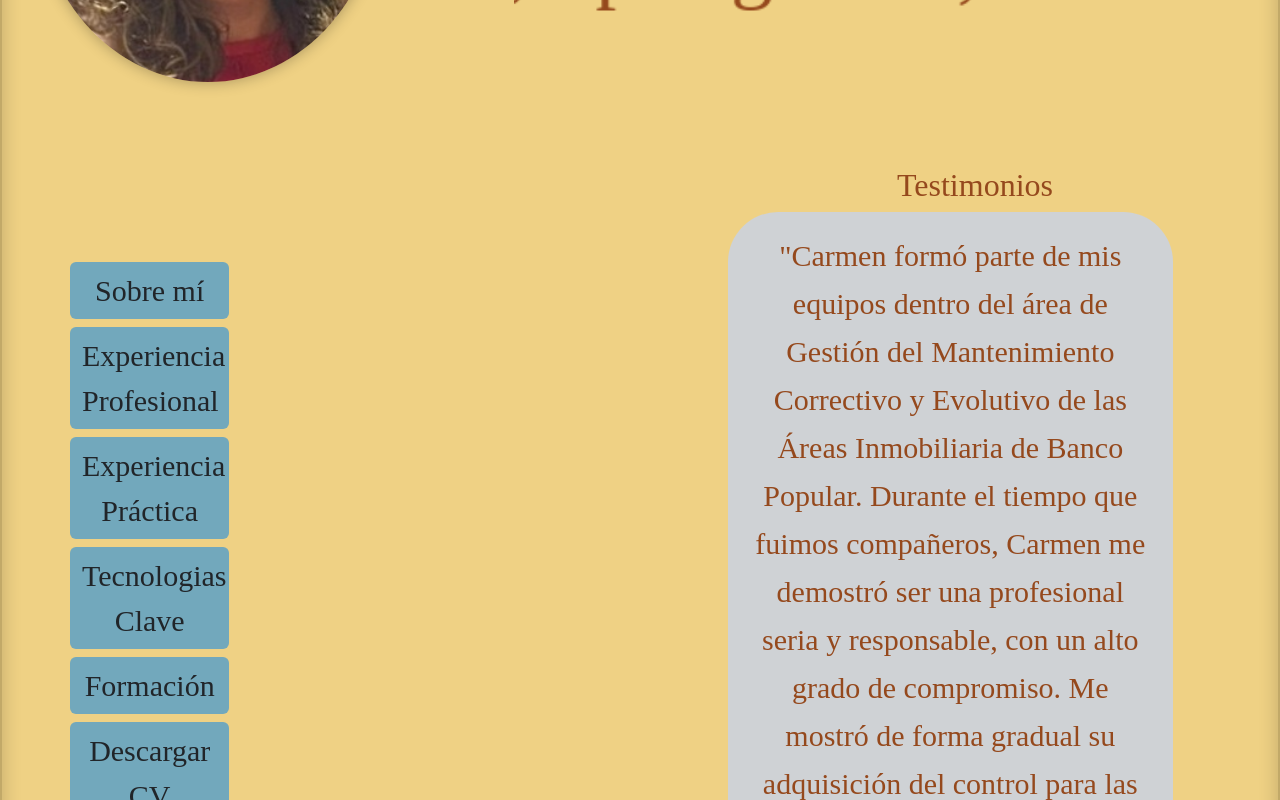
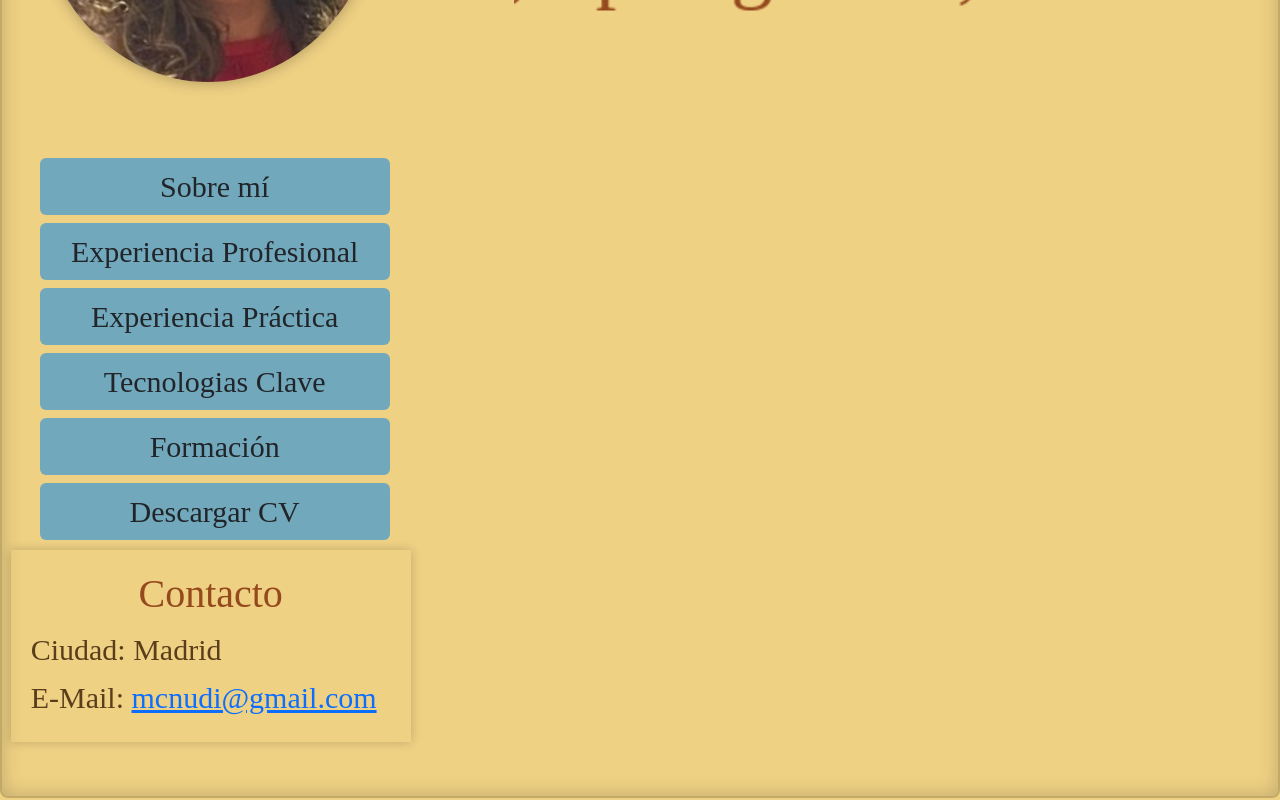
Before and after one commit to mcnudi/portafolio, an Angular app: page /home in a window 1280 px wide. Shown: the part 340-1140 px from the top of the page. Built offline with nearby package versions, Linux system fonts and the light colour scheme.

Commit message:
arreglo parte izquierda

```diff
--- a/src/app/app.component.css
+++ b/src/app/app.component.css
@@ -0,0 +1,7 @@
+.col-sm-4 {
+  padding-left: 0;
+  margin-left: 0;
+  padding-right: 0;
+  margin-right: 0;
+
+}
--- a/src/app/app.component.html
+++ b/src/app/app.component.html
@@ -1,13 +1,11 @@
-<header class="d-flex w-100 pb-5">
+<header class="d-flex w-100 pb-3">
    <app-cabecera class="w-100"></app-cabecera>
 </header>
 <main>
-  <div class="row h-100 w-100">
-    <div class="col w-20">
-      <app-parte-izquierda></app-parte-izquierda>
-    </div>
-    <div class="col w-80">
-      <router-outlet></router-outlet>
-    </div>
- </div>
+ <div class="container m-0">
+  <div class="row p-4">
+    <div class="col-md-4"><app-parte-izquierda></app-parte-izquierda></div>
+    <!--<div class="col-md-8"><router-outlet></router-outlet></div>-->
+  </div>
+  </div>
 </main>
--- /dev/null
+++ b/src/app/interfaces/itestimonios.ts
@@ -0,0 +1,4 @@
+export interface iTestimonios {
+    descripcion:string;
+    contacto:string;
+}
--- a/src/app/pages/contacto/contacto.component.css
+++ b/src/app/pages/contacto/contacto.component.css
@@ -1,13 +1,13 @@
 .contacto-portafolio {
   padding: 20px;
-  margin: 0 !important;               /* Elimina margen externo */
+  margin: 10px !important;               /* Elimina margen externo */
   /*background-color: #cfd2d5; */
   /*border-radius: 20px;  */  /* Opcional, bordes redondeados */
   box-shadow: 0 0 10px rgba(0,0,0,0.2); /* Sutil sombra */
   /*font-family: 'Poppins', sans-serif;  */ /* Letra fina y elegante */
   color: #5a3e1b;         /* Marrón oscuro para contraste con el fondo */
   text-align: left;
-  width: 550px;
+  width: 400px;
   background-color: transparent;
   border:none;
 }
--- a/src/app/pages/experiencia/experiencia.component.ts
+++ b/src/app/pages/experiencia/experiencia.component.ts
@@ -28,7 +28,7 @@ ngOnInit():void{
 
   descripcion(exp:Iexperiencia){
 this.dialog.open(DescripcionComponent, {
-      width: '700px',
+      width: '800px',
       data: exp
     });
   }
--- a/src/app/pages/parte-izquierda/parte-izquierda.component.css
+++ b/src/app/pages/parte-izquierda/parte-izquierda.component.css
@@ -4,6 +4,7 @@
   border: none;
   font-size: 30px; /* aumenta o reduce a tu gusto */
   font-weight: 500;
+  width: 350px;
 }
 
 .btn-celeste:hover {
--- a/src/app/pages/parte-izquierda/parte-izquierda.component.html
+++ b/src/app/pages/parte-izquierda/parte-izquierda.component.html
@@ -1,12 +1,10 @@
-<div class="container-fluid vh-100">
-  <div class="row h-1000 p-4">
+<div class="container ps-5">
+  <div class="row m-0 ps-5">
     <!--Columna izquierda-->
-   <div class="col-lg-4 col-md-5 d-flex flex-column align-items-center text-center p-4 h-100">
-      <!--Foto -->
-  <!-- <img src="/foto.jpg" alt="Mi foto" class="rounded-circle foto-portafolio mt-5">-->
+   <div class="col-lg-4 col-md-5 d-flex flex-column align-items-center text-center ps-5">
 
        <!--Botones -->
-    <div class="d-flex flex-column gap-2 w-100 mt-5 mb-5">
+    <div class="d-flex flex-column gap-2 ps-2">
         <button class="btn btn-celeste" (click)="mostrar('sobremi')">Sobre mí</button>
         <button class="btn btn-celeste" (click)="mostrar('experiencia')">Experiencia Profesional</button>
         <button class="btn btn-celeste" (click)="mostrar('experienciaP')">Experiencia Práctica</button>
@@ -18,7 +16,7 @@
       </div>
 
        <!--Contacto fijo-->
-    <div class="mt-auto w-100 mb-5">
+    <div p-5>
         <app-contacto></app-contacto>
       </div>
     </div>
--- a/src/app/pages/testimonios/testimonios.component.css
+++ b/src/app/pages/testimonios/testimonios.component.css
@@ -9,3 +9,6 @@
     /*min-width: 400px; */  /* 🔹 más largo mínimo */
   /*max-width: 90%;   */      /* Tamaño mínimo */
 /*}*/
+.d-flex.flex-column.gap-5 {
+  align-items: center;           /* 🔹 centra horizontalmente */
+}
--- a/src/app/pages/testimonios/testimonios.component.html
+++ b/src/app/pages/testimonios/testimonios.component.html
@@ -1,17 +1,13 @@
-<div class="container d-flex flex-column justify-content-center align-items-center text-center">
+<div class="container">
 <h2>Testimonios</h2>
 <div class="d-flex flex-column gap-5">
-  <div class="bocadillo">
-   "Carmen formó parte de mis equipos dentro del área de Gestión del Mantenimiento Correctivo y Evolutivo de las Áreas Inmobiliaria de Banco Popular.
-Durante el tiempo que fuimos compañeros, Carmen me demostró ser una profesional seria y responsable, con un alto grado de compromiso. Me mostró de forma gradual su adquisición del control para las actividades y responsabilidades que se le asignaron, con un crecimiento constante y confiable.
-Carmen genera confianza en lo referente a abordar con garantías las tareas y responsabilidades que ha asumido.
-Además es una persona colaborativa, que sabe trabajar en equipo y genera buen clima."
-    <p class="text-end mt-2 me-3">Raúl</p>
+@for(testimonio of testimonios;track testimonio.descripcion){
+
+    <div class="bocadillo">
+  {{testimonio.descripcion}}
+    <p class="text-end mt-2 me-3">{{testimonio.contacto}}</p>
   </div>
 
-<div class="bocadillo">
-    "Mari Carmen es muy talentosa en su trabajo. Sabe resolver problemas, dialogar con el equipo y buscar las mejores soluciones. Es una persona que muestra creatividad, amabilidad y disposición a escuchar. Trabajar con ella es un regalo."
-    <p class="text-end mt-2 me-3">Dayana</p>
-  </div>
+  }
+   </div>
 </div>
-</div>
--- a/src/app/pages/testimonios/testimonios.component.ts
+++ b/src/app/pages/testimonios/testimonios.component.ts
@@ -1,4 +1,5 @@
-import { Component } from '@angular/core';
+import { Component, inject } from '@angular/core';
+import { TestimoniosService } from '../../services/testimonios.service';
 
 @Component({
   selector: 'app-testimonios',
@@ -7,5 +8,9 @@ import { Component } from '@angular/core';
   styleUrl: './testimonios.component.css'
 })
 export class TestimoniosComponent {
+  testimoniosService = inject(TestimoniosService);
+
+  testimonios = this.testimoniosService.getTestimonios();
+
 
 }
--- /dev/null
+++ b/src/app/services/testimonios.service.ts
@@ -0,0 +1,24 @@
+import { Injectable } from '@angular/core';
+import { iTestimonios } from '../interfaces/itestimonios';
+
+@Injectable({
+  providedIn: 'root'
+})
+export class TestimoniosService {
+private testimonios: iTestimonios[] = [
+    {
+      descripcion: "Carmen formó parte de mis equipos dentro del área de Gestión del Mantenimiento Correctivo y Evolutivo de las Áreas Inmobiliaria de Banco Popular. Durante el tiempo que fuimos compañeros, Carmen me demostró ser una profesional seria y responsable, con un alto grado de compromiso. Me mostró de forma gradual su adquisición del control para las actividades y responsabilidades que se le asignaron, con un crecimiento constante y confiable. Carmen genera confianza en lo referente a abordar con garantías las tareas y responsabilidades que ha asumido. Además es una persona colaborativa, que sabe trabajar en equipo y genera buen clima.",
+    contacto:"Raúl"
+    },
+    {
+     descripcion:"Mari Carmen es muy talentosa en su trabajo. Sabe resolver problemas, dialogar con el equipo y buscar las mejores soluciones. Es una persona que muestra creatividad, amabilidad y disposición a escuchar. Trabajar con ella es un regalo.",
+    contacto:"Dayana"
+
+    },
+
+  ];
+  getTestimonios():iTestimonios[]{
+    return this.testimonios;
+  }
+  constructor() { }
+}
--- a/src/styles.css
+++ b/src/styles.css
@@ -84,6 +84,10 @@ p{
     padding-right: 20px;
     border-radius: 50px;
     display: inline-block;         /* Se ajusta al contenido */
-    min-width: 400px;   /* 🔹 más largo mínimo */
-  max-width: 90%;         /* Tamaño mínimo */
+    min-width: 700px;   /* 🔹 más largo mínimo */
+  max-width: 100%;         /* Tamaño mínimo */
+  /*width: 400px;*/
 }
+.d-flex.flex-column.gap-5 {
+  align-items: center;           /* 🔹 centra horizontalmente */
+}
```
